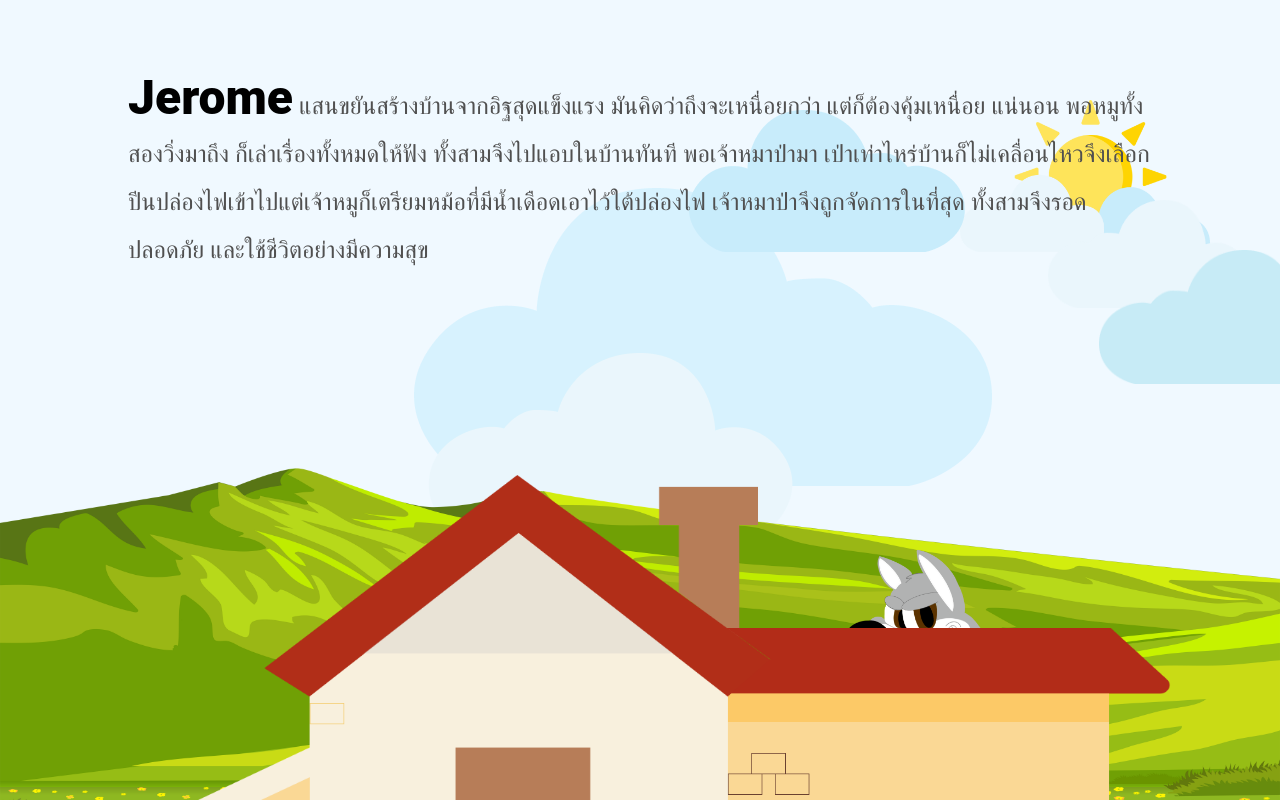
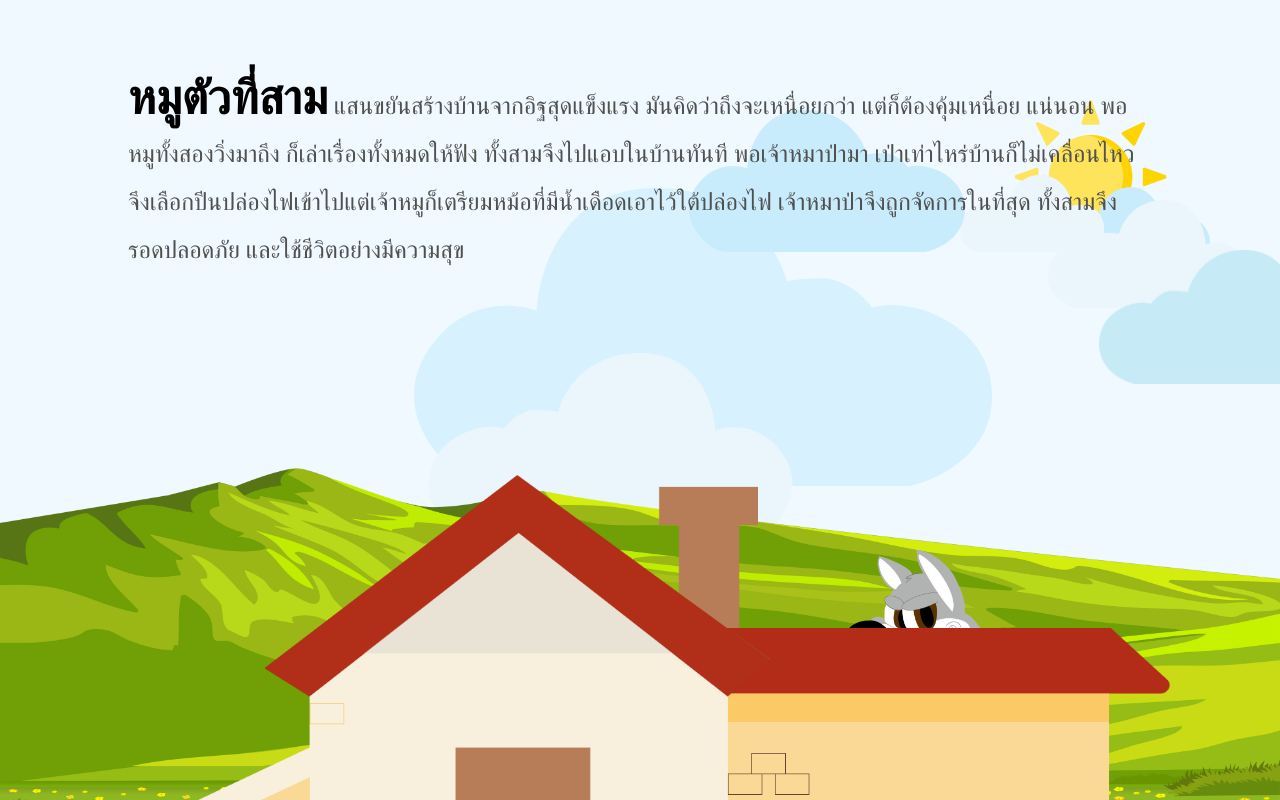
Before and after one commit to Hello-Ermine/helloermine-web-1-thethreelittlepigs, a React (Create React App) app: page / in a window 1280 px wide. Shown: the top 800 px of the page. Built offline with nearby package versions, Linux system fonts and the light colour scheme.

Commit message:
Edit ThirdPig

```diff
--- a/src/ThirdPig.js
+++ b/src/ThirdPig.js
@@ -200,7 +200,7 @@ export default function ThirdPigComponent() {
         <img src={brickHouse} alt="brickHouse" className="brickHouse" />
         <TheThirdPig><img src={wrench} alt="wrench" className="wrench" /></TheThirdPig>
         <img src={wolf} alt="wolf" className="wolf" />
-        <p><span>Jerome</span> แสนขยันสร้างบ้านจากอิฐสุดแข็งแรง มันคิดว่าถึงจะเหนื่อยกว่า แต่ก็ต้องคุ้มเหนื่อย
+        <p><span>หมูตัวที่สาม</span> แสนขยันสร้างบ้านจากอิฐสุดแข็งแรง มันคิดว่าถึงจะเหนื่อยกว่า แต่ก็ต้องคุ้มเหนื่อย
             แน่นอน พอหมูทั้งสองวิ่งมาถึง ก็เล่าเรื่องทั้งหมดให้ฟัง ทั้งสามจึงไปแอบในบ้านทันที
             พอเจ้าหมาป่ามา เป่าเท่าไหร่บ้านก็ไม่เคลื่อนไหวจึงเลือกปีนปล่องไฟเข้าไปแต่เจ้าหมูก็เตรียมหม้อที่มีน้ำเดือดเอาไว้ใต้ปล่องไฟ
             เจ้าหมาป่าจึงถูกจัดการในที่สุด ทั้งสามจึงรอดปลอดภัย และใช้ชีวิตอย่างมีความสุข </p>
```
